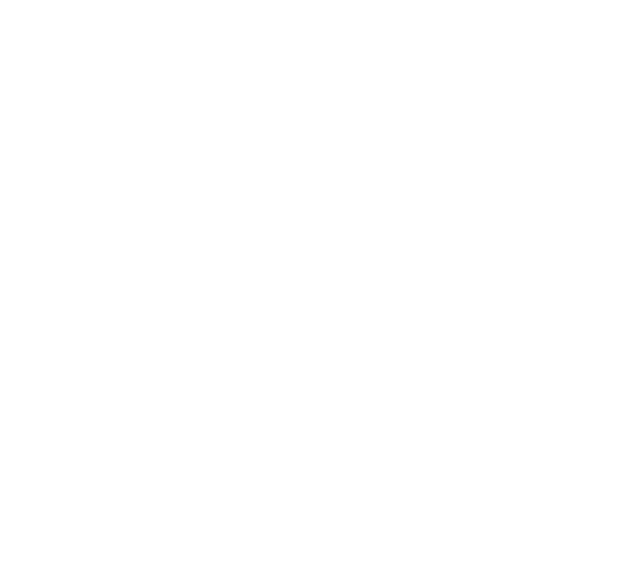
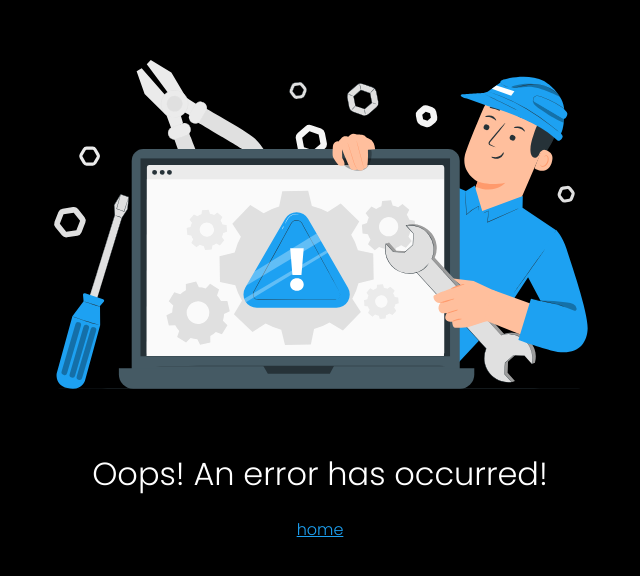
Before and after one commit to kirti2602/twitter-clone-react, a React (Create React App) app: page /error in a window 1280 px wide. Before the commit this address had no page. Shown: the part 118-694 px from the top of the page, without its empty margins (320-960 px from the left). Built offline with nearby package versions, Linux system fonts and the light colour scheme.

Commit message:
feat:added error page

```diff
--- a/src/App.js
+++ b/src/App.js
@@ -1,6 +1,7 @@
 import Login from "./pages/Login"
 import Homepage from "./pages/Homepage";
 import Profile from "./pages/Profile";
+import Error from "./pages/Error";
 import { Routes, Route } from "react-router-dom"
 
 function App() {
@@ -10,6 +11,7 @@ function App() {
         <Route path="/" element={ <Login/> } />
         <Route path="homepage" element={ <Homepage/> } />
         <Route path="profile" element={ <Profile/> } />
+        <Route path= "error" element = {<Error />} />
       </Routes>
     </div>
   );
--- a/src/css/index.css
+++ b/src/css/index.css
@@ -143,3 +143,20 @@ justify-content: flex-start;
     height: 1.5rem;
     width: 100%;
 }
+
+/* ---------------------------------- */
+
+/* error page */
+.error__img{
+    width: 100%;
+    height: 25rem;
+}
+
+.error__heading{
+    font-size: 2rem;
+}
+
+.error__gohome{
+color: var(--blue);
+text-decoration: underline;
+}
--- /dev/null
+++ b/src/pages/Error.js
@@ -0,0 +1,16 @@
+ /* eslint-disable */
+import React from 'react'
+import error from "../assets/error.svg"
+import { Link } from 'react-router-dom'
+
+const Error = () => {
+  return (
+    <main className='error height100vh background flex flex-col gap2rem'>
+        <img className='error__img' src={error} alt="error" />
+        <h1 className="error__heading">Oops! An error has occurred!</h1>
+        <Link className='route-link error__gohome' to = "/homepage">home</Link>
+    </main>
+  )
+}
+
+export default Error
--- a/src/pages/Profile.js
+++ b/src/pages/Profile.js
@@ -2,19 +2,27 @@ import React, { useEffect, useState } from "react";
 import LeftPanel from "../components/LeftPanel";
 import man from "../assets/man.png";
 import Shimmer from "../components/Shimmer"
+import { useNavigate } from "react-router-dom";
 
 const Profile = () => {
   const [profile, setProfile] = useState({});
+  const navigate = useNavigate()
 
   useEffect(() => {
     getProfileData();
-  }, [profile]);
+  }, []);
 
   const getProfileData = async () => {
-    const data = await fetch("https://tweeter.free.beeceptor.com/profile");
-    // console.log(data)
-    const toJson = await data.json();
-    setProfile(toJson);
+    //
+
+    try{
+      const data = await fetch("https://tweeter.free.beeceptor.com/profile");
+      const toJson = await data.json();
+      setProfile(toJson);
+    }
+    catch(error){
+      navigate("/error")
+    }
   };
 
   return (
```
Also changed, not shown: src/assets/error.svg (added).
